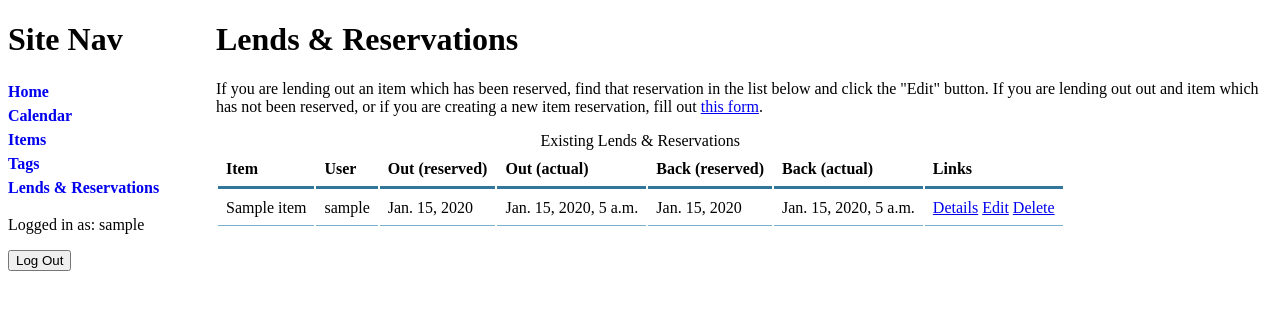
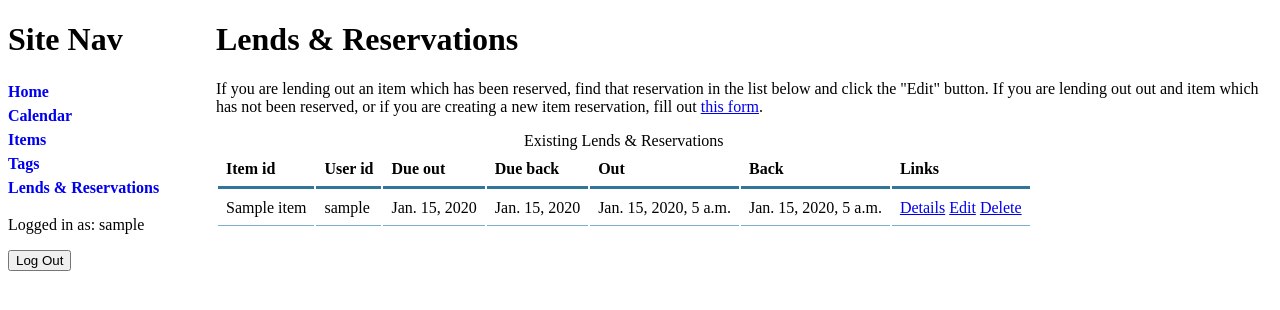
Before and after one commit to Ichimonji10/elts, a Django app: page /elts/lend/ in a window 1280 px wide. Shown: the top 310 px of the page. Run offline with Django 3.2, Linux system fonts and the light colour scheme; a user stored in the database is signed in; tables that the repository leaves empty hold one stand-in row (values such as "Sample post").

Commit message:
Rename fields for model `Lend`
The following field renames were performed for model `Lend`:

* out_reservation => due_out
* back_reservation => due_back
* out_actual => out
* back_actual => back

Code was updated as necessary to accomodate this change.

Also DRY up the `elts/lend.html` template. The names of several column names are
now dynamically generated from the `verbose_namme` of a model's field names
instead of being hard coded. In other words, this:

    <th>Item</th>

has been replaced by this:

    <th>{{ lends|first|label:"item_id"|capfirst }}</th>

The template tag `label` was written to accomodate this change. This template
tag does not have any unit tests, and it does not fail gracefully. It should be
made more robust, a doctest should be written, and the filter should be used
more extensively (many templates have hard-coded field labels).

```diff
--- a/code/elts/models.py
+++ b/code/elts/models.py
@@ -61,10 +61,10 @@ class Lend(models.Model):
     """
     item_id = models.ForeignKey('Item')
     user_id = models.ForeignKey(User)
-    out_reservation = models.DateField(blank = True, null = True)
-    back_reservation = models.DateField(blank = True, null = True)
-    out_actual = models.DateTimeField(blank = True, null = True)
-    back_actual = models.DateTimeField(blank = True, null = True)
+    due_out = models.DateField(blank = True, null = True)
+    due_back = models.DateField(blank = True, null = True)
+    out = models.DateTimeField(blank = True, null = True)
+    back = models.DateTimeField(blank = True, null = True)
 
 class Tag(models.Model):
     """A descriptive label for an ``Item``.
--- a/code/elts/templates/elts/lend.html
+++ b/code/elts/templates/elts/lend.html
@@ -1,6 +1,6 @@
 {% extends 'elts/base.html' %}
-
 {% load tag_tools %}
+{% load model_tools %}
 
 {% block title %}Lends &amp; Reservations{% endblock %}
 
@@ -18,12 +18,12 @@
             <caption>Existing Lends &amp; Reservations</caption>
             <thead>
                 <tr>
-                    <th>Item</th>
-                    <th>User</th>
-                    <th>Out (reserved)</th>
-                    <th>Out (actual)</th>
-                    <th>Back (reserved)</th>
-                    <th>Back (actual)</th>
+                    <th>{{ lends|first|label:"item_id"|capfirst }}</th>
+                    <th>{{ lends|first|label:"user_id"|capfirst }}</th>
+                    <th>{{ lends|first|label:"due_out"|capfirst }}</th>
+                    <th>{{ lends|first|label:"due_back"|capfirst }}</th>
+                    <th>{{ lends|first|label:"out"|capfirst }}</th>
+                    <th>{{ lends|first|label:"back"|capfirst }}</th>
                     <th>Links</th>
                 </tr>
             </thead>
@@ -32,10 +32,10 @@
                     <tr>
                         <td>{{ lend.item_id }}</td>
                         <td>{{ lend.user_id }}</td>
-                        <td>{{ lend.out_reservation }}</td>
-                        <td>{{ lend.out_actual }}</td>
-                        <td>{{ lend.back_reservation }}</td>
-                        <td>{{ lend.back_actual }}</td>
+                        <td>{{ lend.due_out }}</td>
+                        <td>{{ lend.due_back }}</td>
+                        <td>{{ lend.out }}</td>
+                        <td>{{ lend.back }}</td>
                         <td>
                             <a href='{% url 'elts.views.lend_id' lend.id %}'>Details</a>
                             <a href='{% url 'elts.views.lend_id_update_form' lend.id %}'>Edit</a>
--- /dev/null
+++ b/code/elts/templatetags/model_tools.py
@@ -0,0 +1,16 @@
+"""Tools for manipulating models."""
+from django.template import Library
+
+# Functions decorated with @register.filter can be used as filters.
+register = Library() # pylint: disable=C0103
+
+@register.filter
+def label(model, field_name):
+    """Return the ``verbose_name`` of ``model``'s ``field_name``.
+
+    ``model`` is an instance of a model.
+
+    ``field_name`` is the name of a field defined on that model.
+
+    """
+    return model._meta.get_field(field_name).verbose_name
```
Also changed, not shown: code/elts/forms.py (+4 -4 lines), code/elts/templates/elts/lend-id.html (+4 -4 lines), code/elts/test_forms.py (+6 -6 lines).
